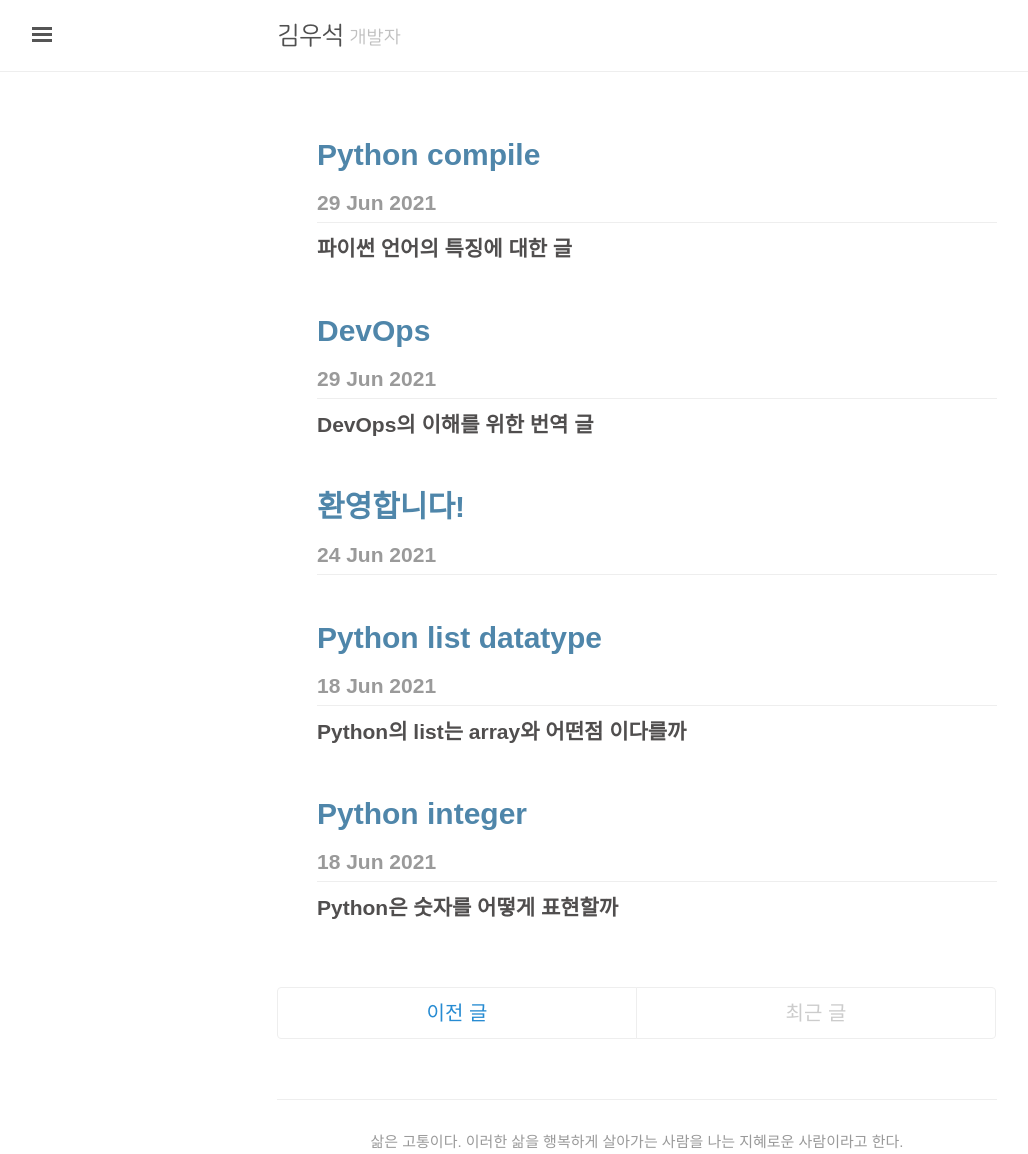
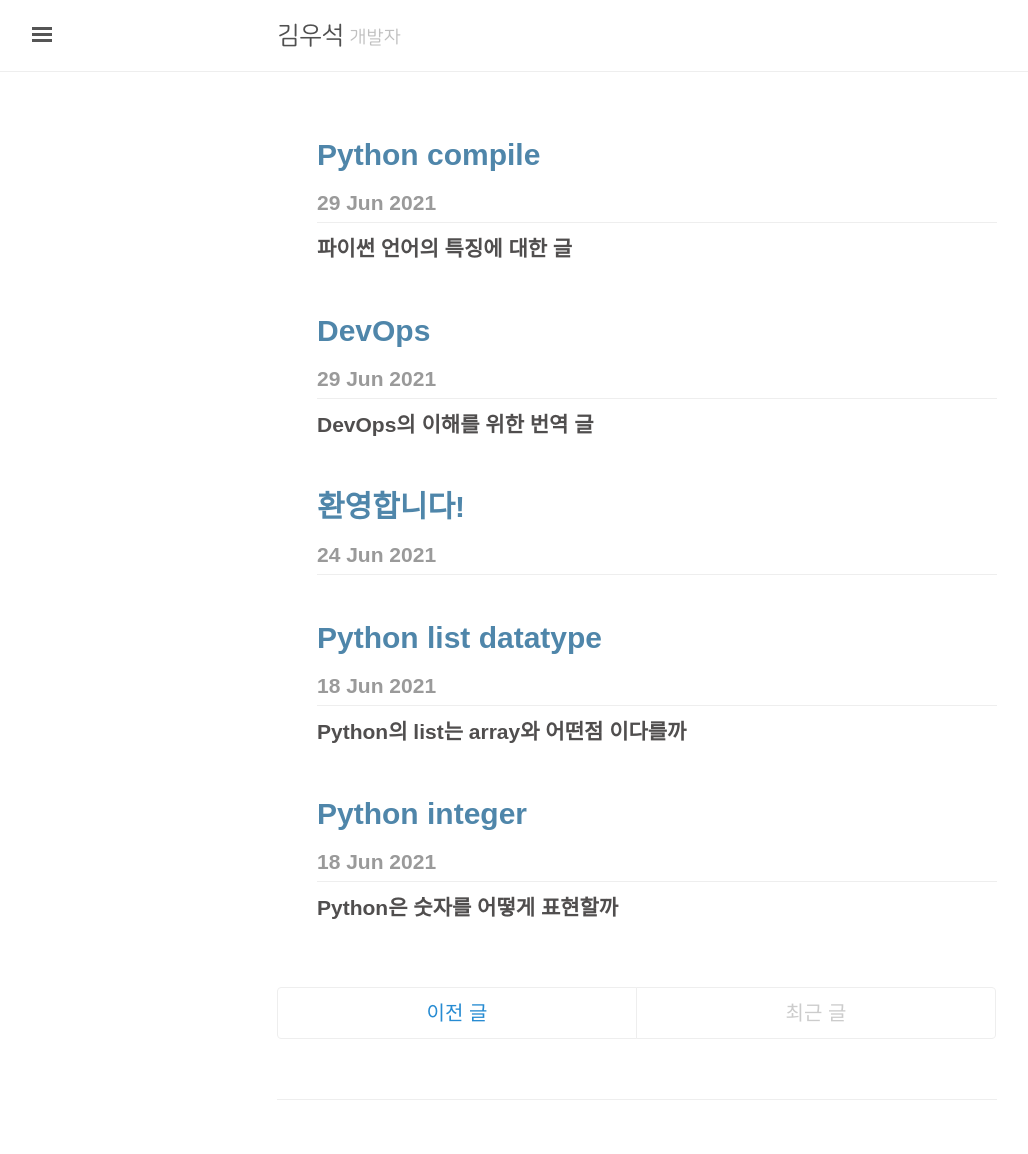
Before and after one commit to kimwoo123/kimwoo123.github.io, a Jekyll site: the page built from index.html, in a window 1280 px wide. Shown: the whole page, without its empty margins (3-1031 px from the left). Built offline with Jekyll 4.4.1, drawn with Linux system fonts in a browser that asks for light colours; the list of posts is cut into pages by our own code; after the commit the page ends 1131 px from its top, so only the background shows below that.

Commit message:
[UPDATE] footer 내용 제거

```diff
--- a/index.html
+++ b/index.html
@@ -36,5 +36,5 @@ title: Home
 </div>
 <hr>
 <footer>
-  삶은 고통이다. 이러한 삶을 행복하게 살아가는 사람을 나는 지혜로운 사람이라고 한다.
+
 </footer>
```
